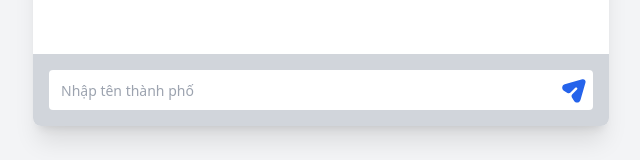
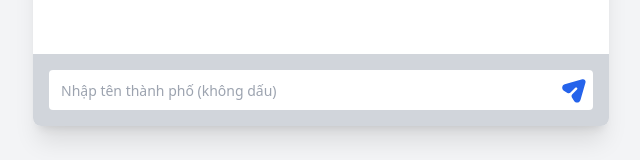
Before and after one commit to nhan2k/bot-reply, a Next.js app: page / in a window 1280 px wide. Shown: the part 634-794 px from the top of the page, without its empty margins (319-959 px from the left). Built offline with nearby package versions, Linux system fonts and the light colour scheme.

Commit message:
add note to place holder

```diff
--- a/pages/index.tsx
+++ b/pages/index.tsx
@@ -144,7 +144,7 @@ const Home: React.FC<IHome> = () => {
             <input
               className=" flex h-10 w-full items-center rounded px-3 text-sm"
               type="text"
-              placeholder="Nhập tên thành phố"
+              placeholder="Nhập tên thành phố (không dấu)"
               value={value}
               onChange={handleOnchange}
             />
```
